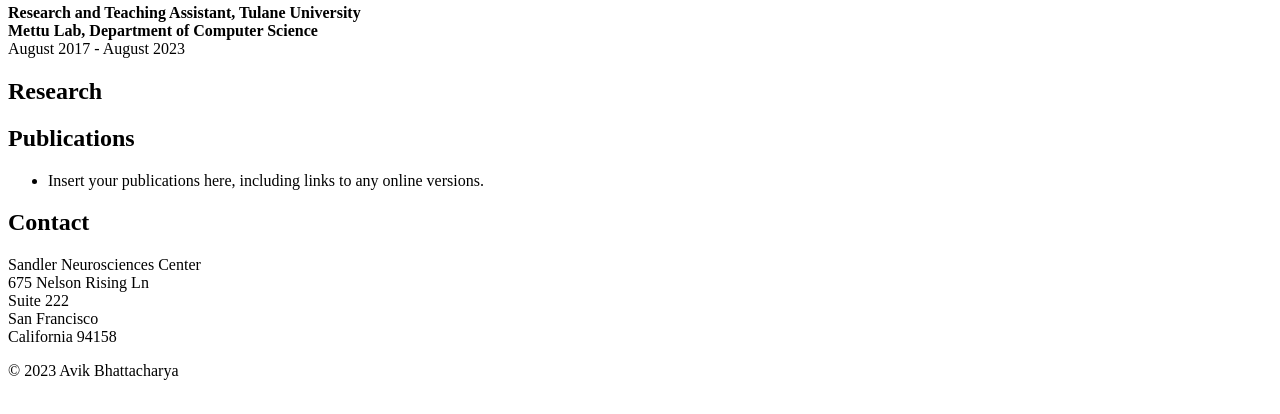
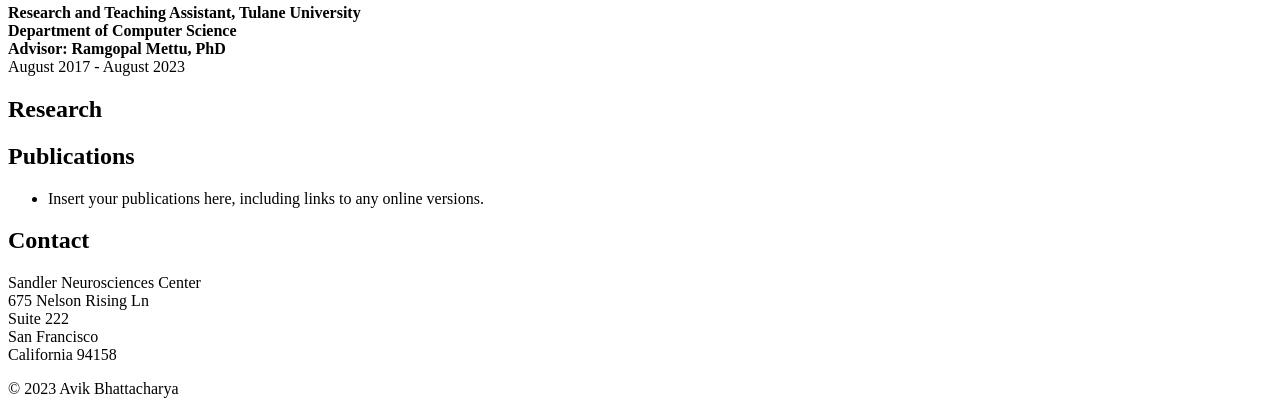
Before and after one commit to avik94ab/avik94ab.github.io, a plain HTML site: page index.html in a window 1280 px wide. Shown: the part 919-1333 px from the top of the page. Drawn offline with Linux system fonts and the light colour scheme.

Commit message:
add PhD advisor name

```diff
--- a/index.html
+++ b/index.html
@@ -55,7 +55,8 @@
                 <img src="images/Tulane_logo.jpg" alt="Tulane Logo" style="width: 50px; height: auto;">
                 <p>
                     <strong>Research and Teaching Assistant, Tulane University</strong><br>
-                    <strong>Mettu Lab, Department of Computer Science</strong><br>
+                    <strong>Department of Computer Science</strong><br>
+                    <strong>Advisor: Ramgopal Mettu, PhD</strong><br>
                     August 2017 - August 2023
                 </p>
             </div>
```
